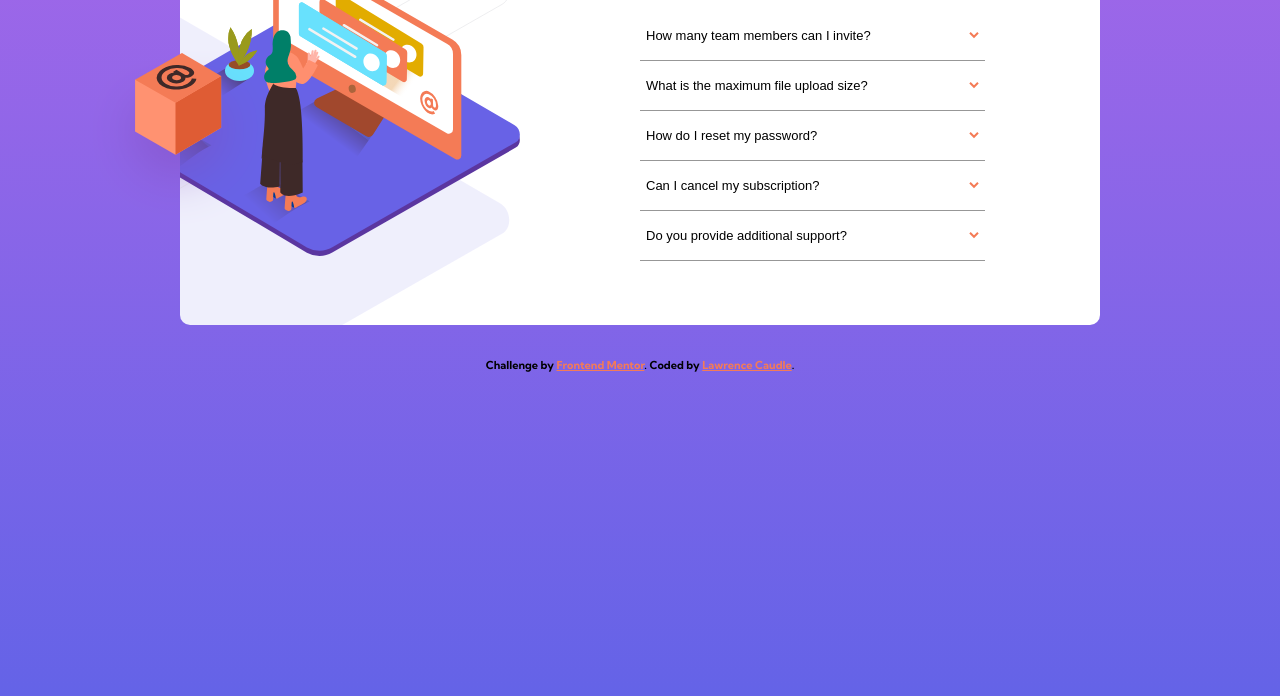
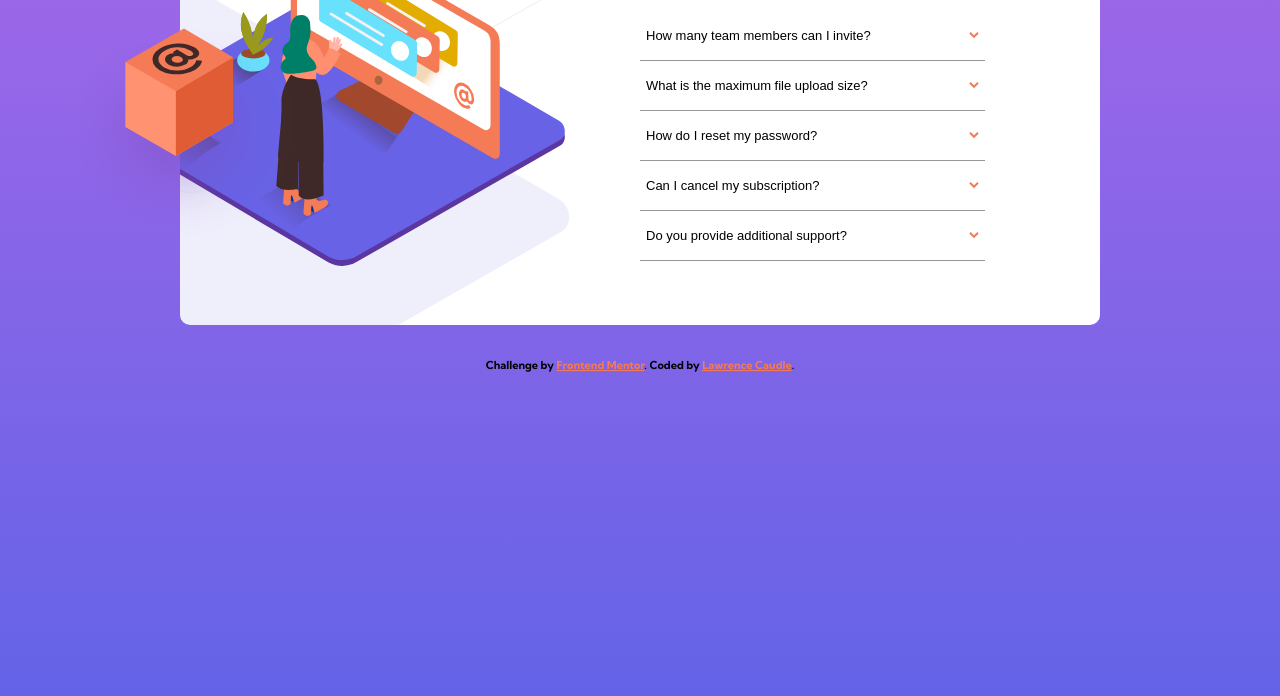
Before and after one commit to ltc870/faqaccordioncard, a website built with Vite: page index.html in a window 1280 px wide. Shown: the part 264-960 px from the top of the page. Built offline with nearby package versions, Linux system fonts and the light colour scheme.

Commit message:
made images bigger and readjusted them

```diff
--- a/src/css/styles.css
+++ b/src/css/styles.css
@@ -134,25 +134,25 @@ body {
 }
 
   .hero-pattern-desktop {
-    width: 160%;
+    width: 170%;
     position: absolute;
-    right: 130px;
-    top: -190px;
+    right: 70px;
+    top: -225px;
   }
 
   .hero-woman-desktop {
-    width: 90%;
+    width: 100%;
     position: absolute;
-    right: 120px;
-    top: 45px;
+    right: 75px;
+    top: 20px;
   }
 
   .hero-illustration-box {
-    width: 40%;
+    width: 50%;
     position: absolute;
     z-index: 5;
-    top: 155px;
-    right: 370px;
+    top: 130px;
+    right: 346px;
   }
 
   .accordion-section {
```
